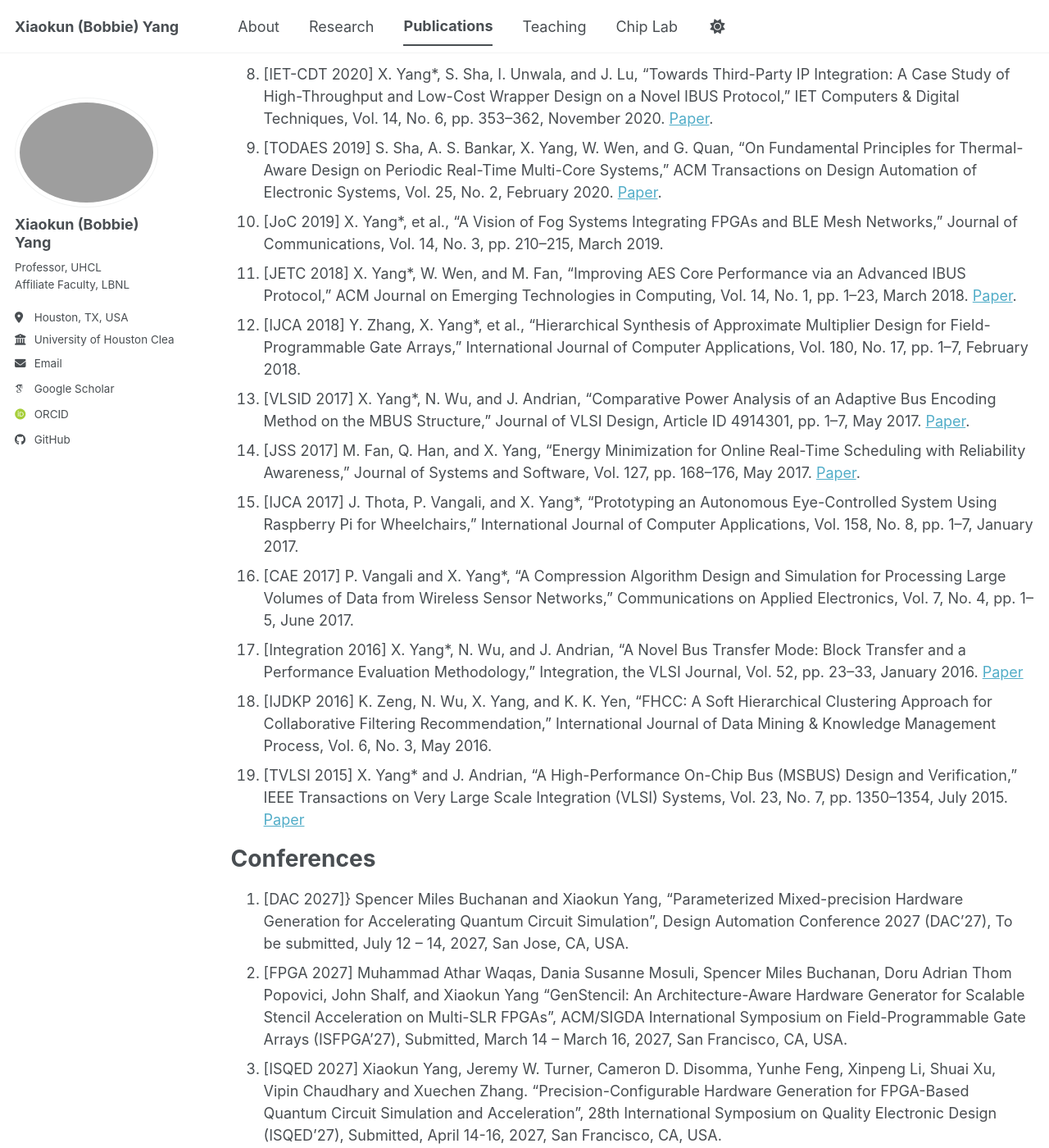
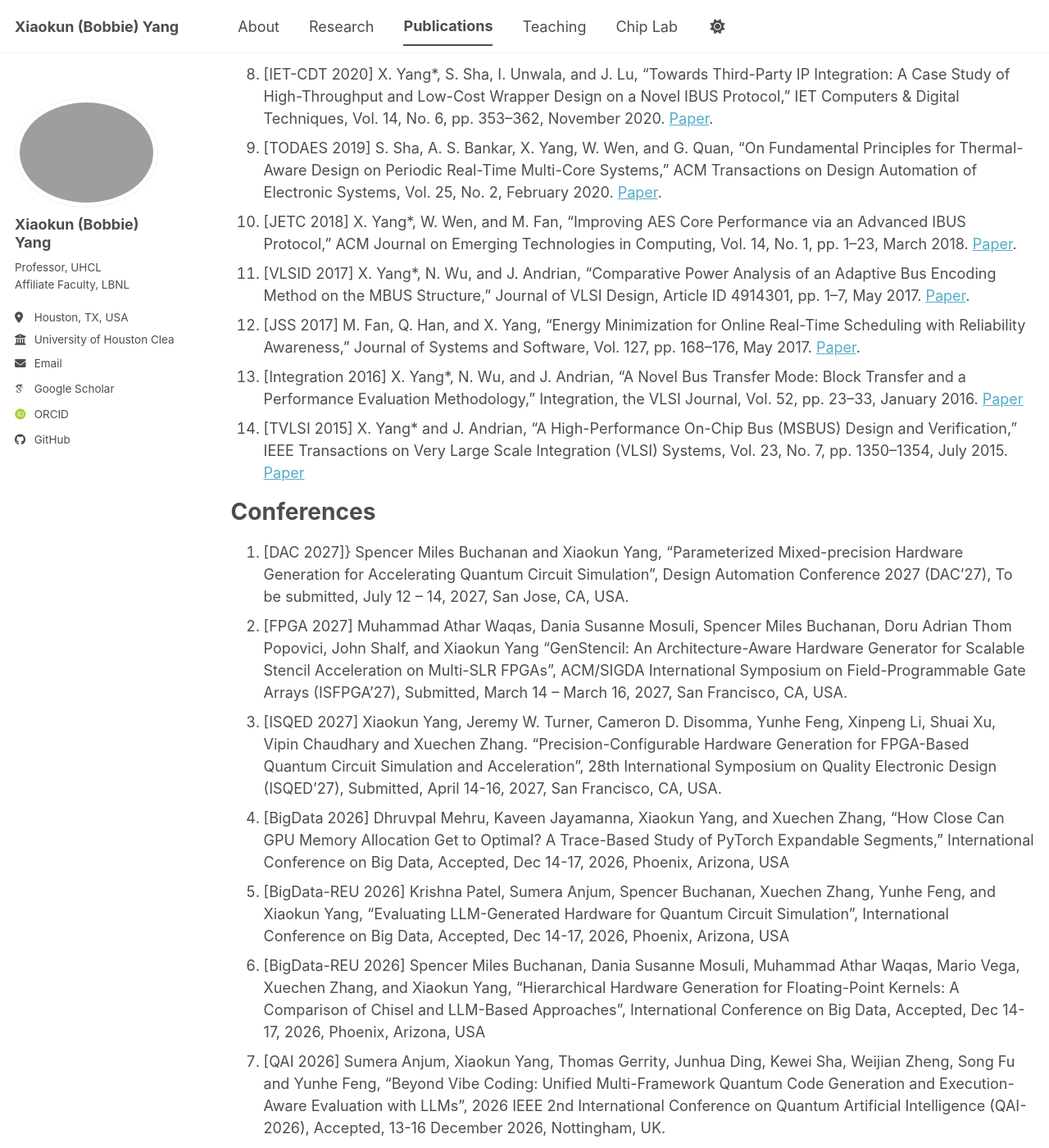
Before and after one commit to bobbieyang/bobbieyang.github.io, a Jekyll site: the page built from _pages/publications.md, in a window 1280 px wide and 1400 px high, scrolled down 1281 px. Shown: the whole window at 82% size. Built offline with Jekyll 4.4.1, drawn with Linux system fonts in a browser that asks for light colours; some web fonts are replaced; a script bundle is joined from its source files by our own code; library files that are not in the unit come from our copies.

Commit message:
Update publications.md

```diff
--- a/_pages/publications.md
+++ b/_pages/publications.md
@@ -29,22 +29,17 @@ Journals
 1. [TCAD 2027] Xiaokun Yang, Spencer Miles Buchanan, Dania Susanne Mosuli, Blair Reasoner, Meriam Gay Bautista-Jurney, Doru Adrian Thom Popovici, and John Shalf, “GenTSQR: A Parameterized Hardware Generator for Streaming and Spatially Parallel QR Factorization,” IEEE Transactions on Computer-Aided Design of Integrated Circuits and Systems (TCAD), Submitted, 2026.
 2. [ToE 2025] X. Yang* and X. Zhang, “Bridging Chip Design and Machine Learning in Undergraduate Digital Systems Curriculum,” IEEE Transactions on Education. Major revision, 2025.
 3. [Micromachines 2023] Mukesh Chowdary Madineni, Mario Vega, and X. Yang, “Parameterizable Design on Convolutional Neuron Networks with Chisel Hardware Construction Language,” Micromachines 2023, 14(3), 531; [Paper](https://doi.org/10.3390/mi14030531)
-5. [ToE 2021] X. Yang*, “Bridging the Gap Between Academia and Industry Needs with an Open-Source Platform in Teaching Digital System Design,” IEEE Transactions on Education, Vol. 64, No. 4, pp. 337–344, November 2021. [Paper](https://doi.org/10.1109/TE.2021.3050450).
+4. [ToE 2021] X. Yang*, “Bridging the Gap Between Academia and Industry Needs with an Open-Source Platform in Teaching Digital System Design,” IEEE Transactions on Education, Vol. 64, No. 4, pp. 337–344, November 2021. [Paper](https://doi.org/10.1109/TE.2021.3050450).
 6. [JSC 2021] I. Westby and X. Yang*, “FPGA Acceleration on a Multi-Layer Perceptron Neural Network for Digit Recognition,” The Journal of Supercomputing, Springer, pp. 1–18, May 2021. [Paper](https://doi.org/10.1007/S11227-021-03849-7).
 7. [JCSC 2021] X. Yang* and S. Shi, “Exploiting Energy–Quality Tradeoffs on Approximate FPGA Designs of Scalable Sequential Circuits,” Journal of Circuits, Systems and Computers, Vol. 30, No. 4, Article 2150062, August 2021. [Paper](https://doi.org/10.1142/S0218126621500626).
 8. [NNW 2020] H. He, X. Yang*, et al., “Iterated Dilated Convolutional Neural Networks for Word Segmentation,” Neural Network World, Vol. 30, No. 5, pp. 333–346, October 2020. [Paper](https://doi.org/10.14311/NNW.2020.30.022).
 9. [IET-CDT 2020] X. Yang*, S. Sha, I. Unwala, and J. Lu, “Towards Third-Party IP Integration: A Case Study of High-Throughput and Low-Cost Wrapper Design on a Novel IBUS Protocol,” IET Computers & Digital Techniques, Vol. 14, No. 6, pp. 353–362, November 2020. [Paper](https://doi.org/10.1049/iet-cdt.2019.0090).
 10. [TODAES 2019] S. Sha, A. S. Bankar, X. Yang, W. Wen, and G. Quan, “On Fundamental Principles for Thermal-Aware Design on Periodic Real-Time Multi-Core Systems,” ACM Transactions on Design Automation of Electronic Systems, Vol. 25, No. 2, February 2020. [Paper](https://doi.org/10.1145/3378063).
-11. [JoC 2019] X. Yang*, et al., “A Vision of Fog Systems Integrating FPGAs and BLE Mesh Networks,” Journal of Communications, Vol. 14, No. 3, pp. 210–215, March 2019.
-12. [JETC 2018] X. Yang*, W. Wen, and M. Fan, “Improving AES Core Performance via an Advanced IBUS Protocol,” ACM Journal on Emerging Technologies in Computing, Vol. 14, No. 1, pp. 1–23, March 2018. [Paper](https://doi.org/10.1145/3110713).
-13. [IJCA 2018] Y. Zhang, X. Yang*, et al., “Hierarchical Synthesis of Approximate Multiplier Design for Field-Programmable Gate Arrays,” International Journal of Computer Applications, Vol. 180, No. 17, pp. 1–7, February 2018.
-14. [VLSID 2017] X. Yang*, N. Wu, and J. Andrian, “Comparative Power Analysis of an Adaptive Bus Encoding Method on the MBUS Structure,” Journal of VLSI Design, Article ID 4914301, pp. 1–7, May 2017. [Paper](https://doi.org/10.1155/2017/4914301).
-15. [JSS 2017] M. Fan, Q. Han, and X. Yang, “Energy Minimization for Online Real-Time Scheduling with Reliability Awareness,” Journal of Systems and Software, Vol. 127, pp. 168–176, May 2017. [Paper](https://doi.org/10.1016/j.jss.2017.02.004).
-16. [IJCA 2017] J. Thota, P. Vangali, and X. Yang*, “Prototyping an Autonomous Eye-Controlled System Using Raspberry Pi for Wheelchairs,” International Journal of Computer Applications, Vol. 158, No. 8, pp. 1–7, January 2017.
-17. [CAE 2017] P. Vangali and X. Yang*, “A Compression Algorithm Design and Simulation for Processing Large Volumes of Data from Wireless Sensor Networks,” Communications on Applied Electronics, Vol. 7, No. 4, pp. 1–5, June 2017.
-18. [Integration 2016] X. Yang*, N. Wu, and J. Andrian, “A Novel Bus Transfer Mode: Block Transfer and a Performance Evaluation Methodology,” Integration, the VLSI Journal, Vol. 52, pp. 23–33, January 2016. [Paper](https://doi.org/10.1016/j.vlsi.2015.07.012)
-19. [IJDKP 2016] K. Zeng, N. Wu, X. Yang, and K. K. Yen, “FHCC: A Soft Hierarchical Clustering Approach for Collaborative Filtering Recommendation,” International Journal of Data Mining & Knowledge Management Process, Vol. 6, No. 3, May 2016.
-20. [TVLSI 2015] X. Yang* and J. Andrian, “A High-Performance On-Chip Bus (MSBUS) Design and Verification,” IEEE Transactions on Very Large Scale Integration (VLSI) Systems, Vol. 23, No. 7, pp. 1350–1354, July 2015. [Paper](https://doi.org/10.1109/TVLSI.2014.2334351)
+11. [JETC 2018] X. Yang*, W. Wen, and M. Fan, “Improving AES Core Performance via an Advanced IBUS Protocol,” ACM Journal on Emerging Technologies in Computing, Vol. 14, No. 1, pp. 1–23, March 2018. [Paper](https://doi.org/10.1145/3110713).
+12. [VLSID 2017] X. Yang*, N. Wu, and J. Andrian, “Comparative Power Analysis of an Adaptive Bus Encoding Method on the MBUS Structure,” Journal of VLSI Design, Article ID 4914301, pp. 1–7, May 2017. [Paper](https://doi.org/10.1155/2017/4914301).
+13. [JSS 2017] M. Fan, Q. Han, and X. Yang, “Energy Minimization for Online Real-Time Scheduling with Reliability Awareness,” Journal of Systems and Software, Vol. 127, pp. 168–176, May 2017. [Paper](https://doi.org/10.1016/j.jss.2017.02.004).
+14. [Integration 2016] X. Yang*, N. Wu, and J. Andrian, “A Novel Bus Transfer Mode: Block Transfer and a Performance Evaluation Methodology,” Integration, the VLSI Journal, Vol. 52, pp. 23–33, January 2016. [Paper](https://doi.org/10.1016/j.vlsi.2015.07.012)
+15. [TVLSI 2015] X. Yang* and J. Andrian, “A High-Performance On-Chip Bus (MSBUS) Design and Verification,” IEEE Transactions on Very Large Scale Integration (VLSI) Systems, Vol. 23, No. 7, pp. 1350–1354, July 2015. [Paper](https://doi.org/10.1109/TVLSI.2014.2334351)
 
 
 Conferences
```
